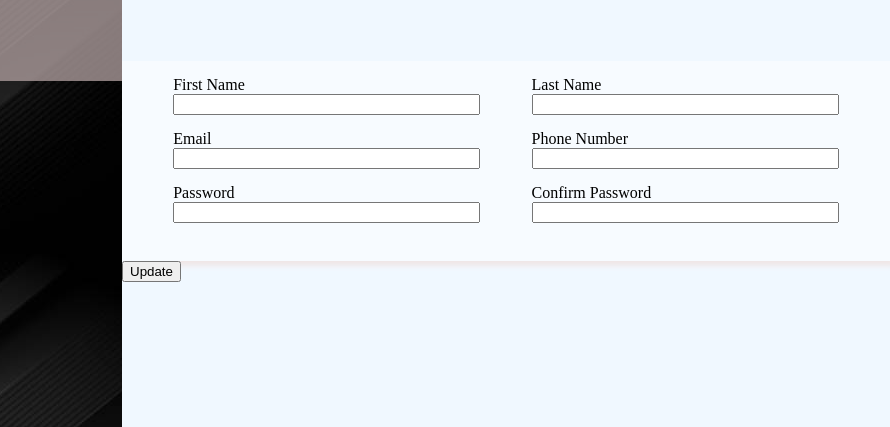
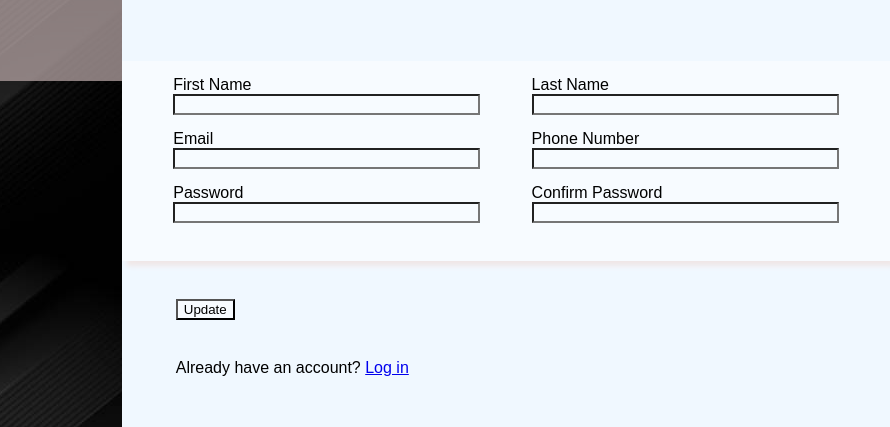
Before and after one commit to Gekolord/Project-Sign-up-Form, a plain HTML site: page index.html in a window 1280 px wide. Shown: the part 179-606 px from the top of the page, 390-1280 px from the left. Drawn offline with Linux system fonts and the light colour scheme.

Commit message:
add position, add already have an account text

```diff
--- a/index.html
+++ b/index.html
@@ -49,7 +49,8 @@
                     </form>
                 </div>
             </div>
-            <div class="button"><input type="submit" form="myform" value="Update"></div>
+            <div class="button"><input id="submit"  type="submit" form="myform" value="Update"></div>
+            <div class="already">Already have an account? <a href="index.html">Log in</a></div>
         </div>
     </div>
     </body>
--- a/styles.css
+++ b/styles.css
@@ -1,3 +1,8 @@
+* {
+    font-family: sans-serif;;
+}
+
+
 @font-face {
     font-family: forbiden;
     src: url(Forbiden.otf);
@@ -56,7 +61,7 @@ img {
 .info {
     height: 30%;
     width: 100%;
-    font-family: sans-serif;
+
     display: flex;
     flex-direction: column;
     justify-content: flex-end;
@@ -97,3 +102,18 @@ input:invalid {
     border: none;
     outline: 2px solid red;
   }
+
+
+  input {
+    background-color: rgb(247, 251, 255);
+  }
+
+#submit {
+    margin-left: 7%;
+    margin-top: 5%;
+}
+
+.already {
+    margin-left: 7%;
+    margin-top: 5%;
+}
```
